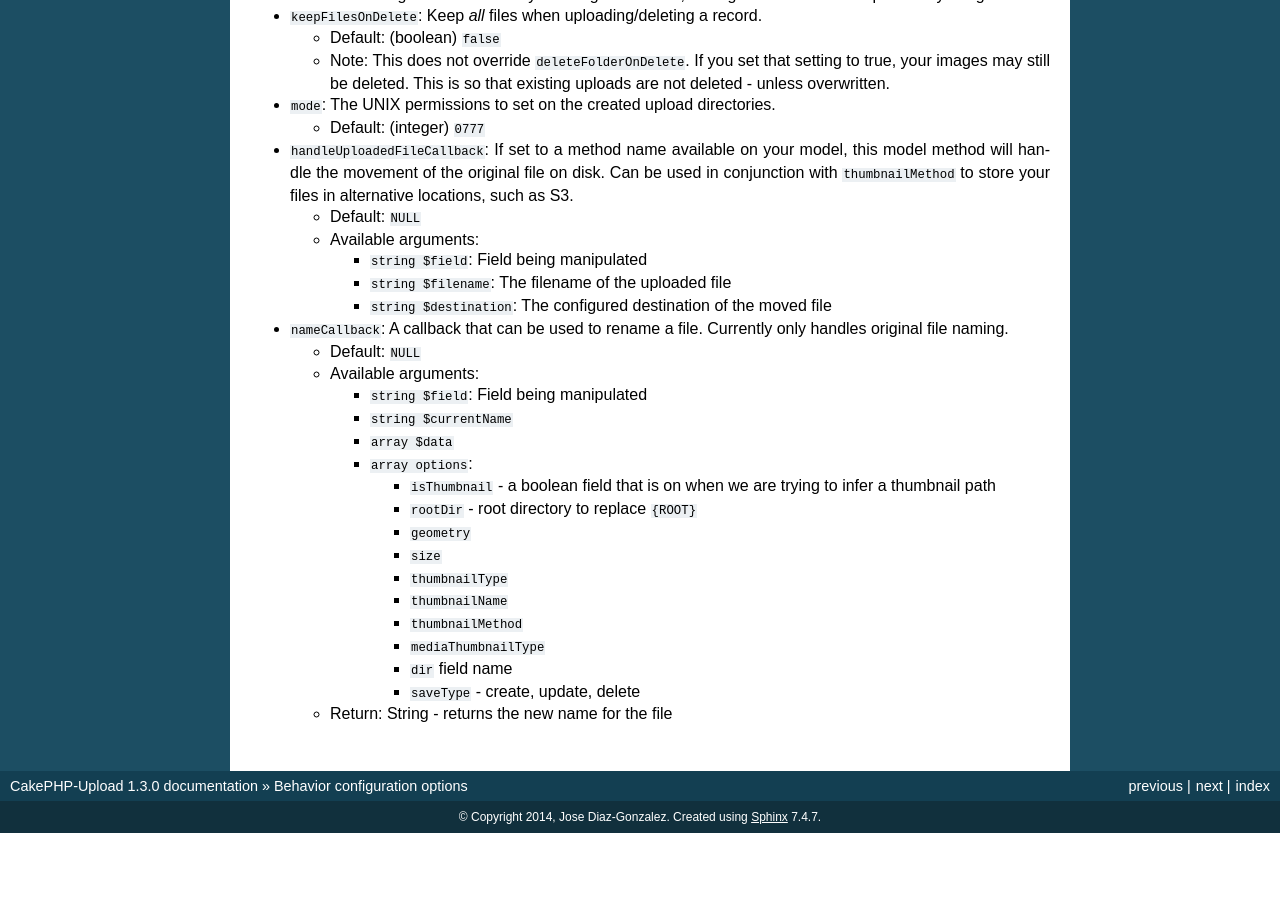
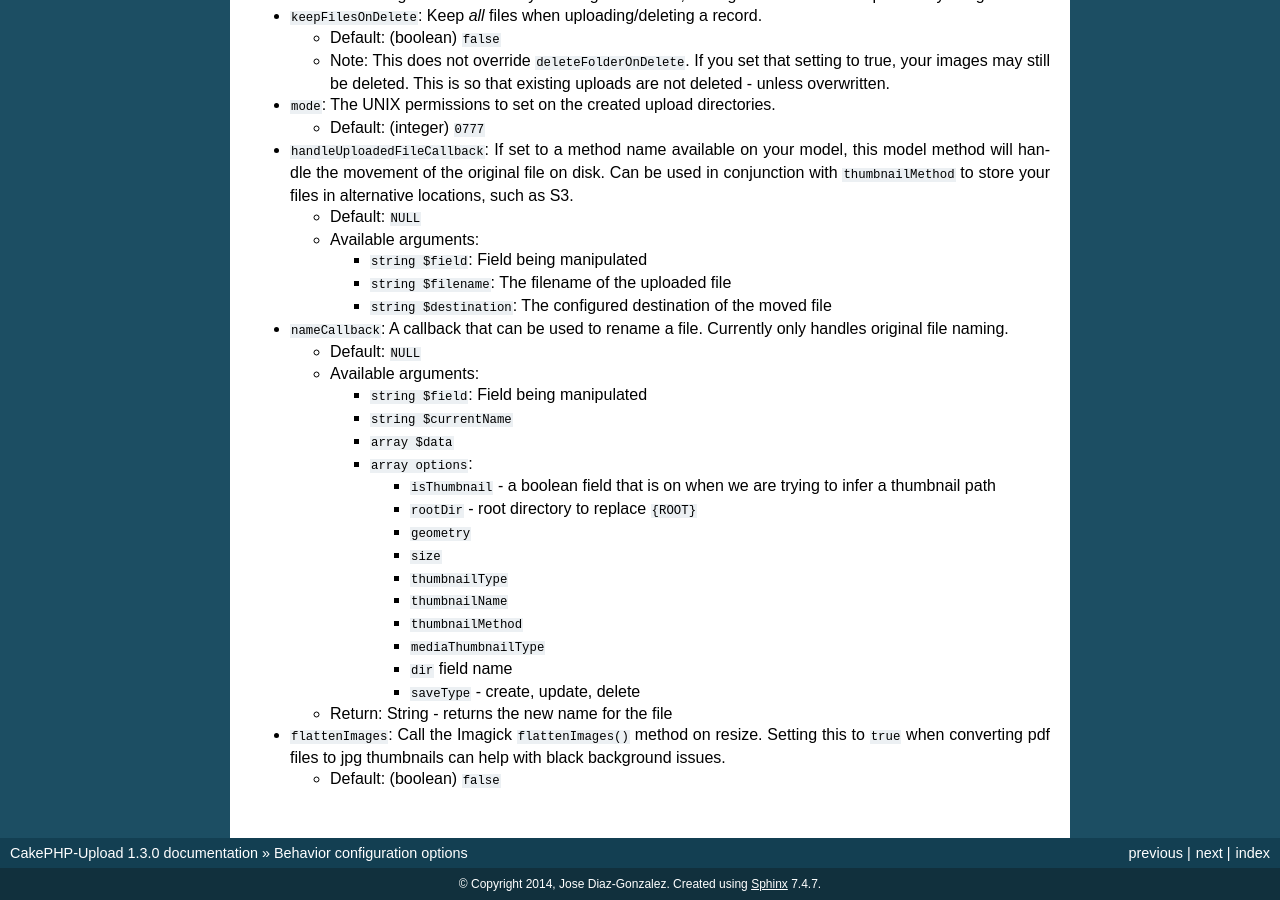
Before and after one commit to FriendsOfCake/cakephp-upload, a Sphinx documentation site: the page built from docs/configuration.rst, in a window 1280 px wide and 900 px high, scrolled down 2422 px. Built offline with Sphinx 7.4.7, drawn with Linux system fonts in a browser that asks for light colours; before the commit the page ends 3255 px from its top, so only the background shows below that.

Commit message:
Add flattenImages option support, update docs

```diff
--- a/docs/configuration.rst
+++ b/docs/configuration.rst
@@ -240,3 +240,10 @@ passed in under each field in your behavior configuration.
          -  ``saveType`` - create, update, delete
 
    -  Return: String - returns the new name for the file
+
+
+-  ``flattenImages``: Call the Imagick ``flattenImages()`` method on
+   resize. Setting this to ``true`` when converting pdf files to jpg
+   thumbnails can help with black background issues.
+
+   -  Default: (boolean) ``false``
```
Also changed, not shown: 1 other file.
